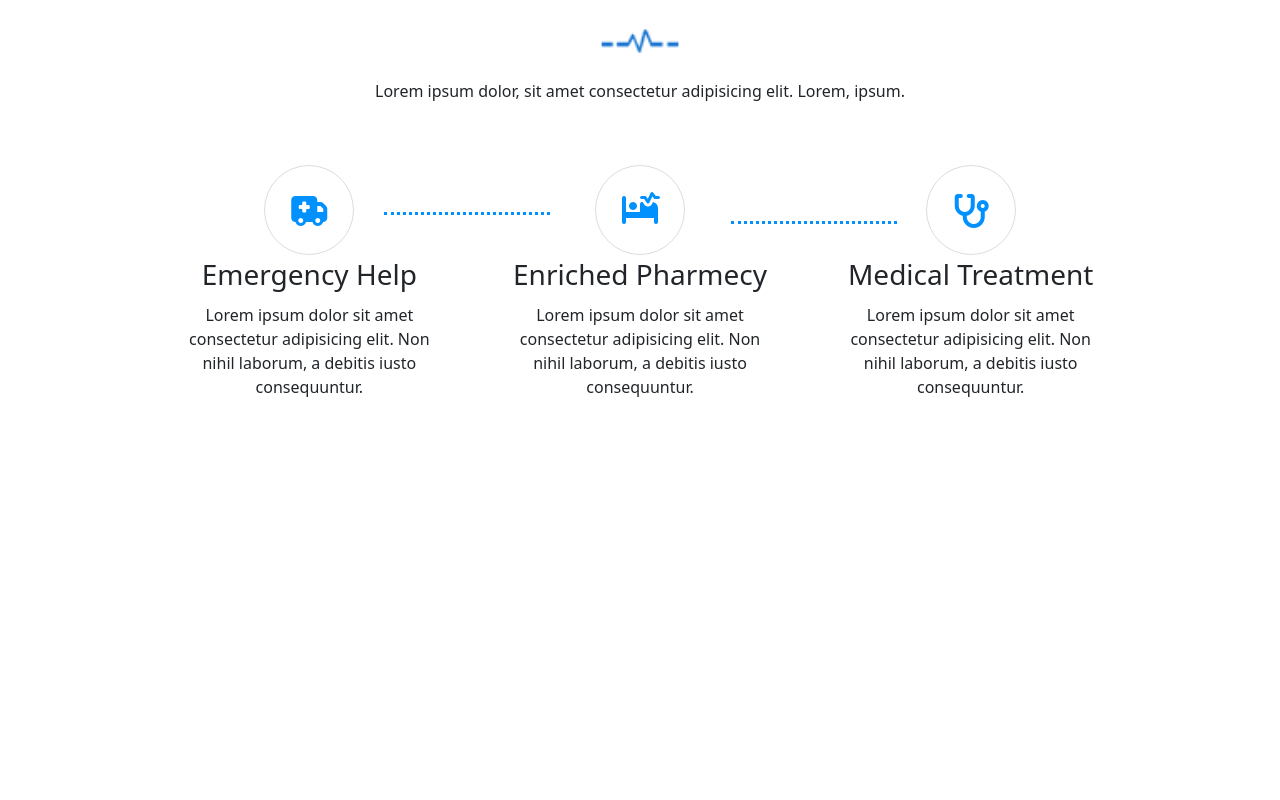
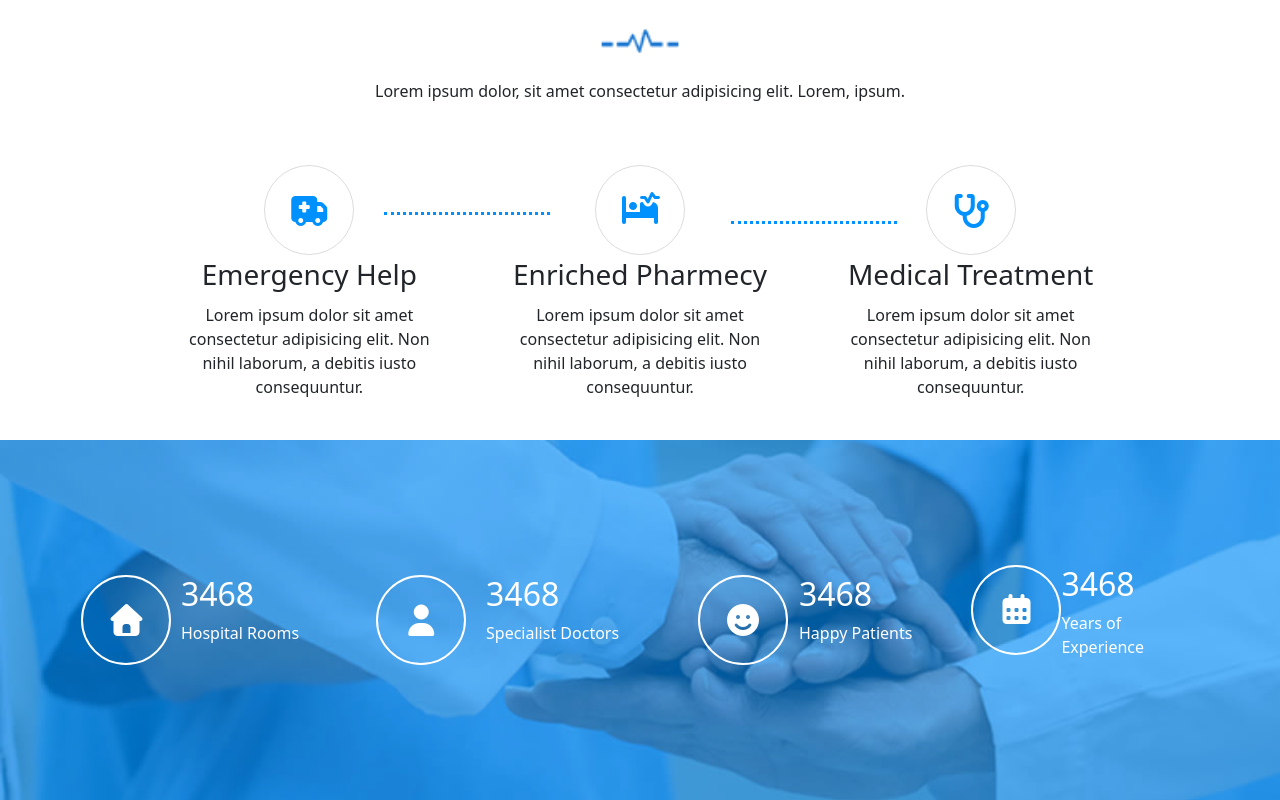
Before and after one commit to ghizlanejadraoui/finl-project-css, a plain HTML site: page index.html in a window 1280 px wide. Shown: the part 823-1623 px from the top of the page. Before the commit the page ends 1263 px from the top, so only its background shows below. Drawn offline with nearby package versions, Linux system fonts and the light colour scheme.

Commit message:
[complet] section3

```diff
--- a/index.html
+++ b/index.html
@@ -181,13 +181,43 @@
                     <i class="fa-solid fa-stethoscope"></i>
                     <h3>Medical Treatment</h3>
                     <p>Lorem ipsum dolor sit amet consectetur adipisicing elit. Non nihil laborum, a debitis iusto consequuntur.</p>
-
                 </div>
             </div>
+        </section>
+        <!--*section3  -->
+        <section class="section3">
+            <div class="textsc3 d-flex px-5">
+                <div class="d-flex justify-content-evenly w-25 px-4">
+                    <i class="fa-solid fa-house"></i>
+                    <span class="d-flex flex-column">
+                        <h2>3468</h2>
+                        <p>Hospital Rooms</p>
+                    </span>
+                </div>
+                <div class="d-flex justify-content-evenly w-25 mx-4">
+                    <i class="fa-solid fa-user"></i>
+                    <span class="d-flex flex-column">
+                        <h2>3468</h2>
+                        <p>Specialist Doctors</p>
+                    </span>
+                </div>
+                <div class="d-flex justify-content-evenly w-25 px-4">
+                    <i class="fa-solid fa-face-smile"></i>
+                    <span class="flex-column">
+                        <h2>3468</h2>
+                        <p>Happy Patients</p>
+                    </span>
+                </div>
+                <div class="d-flex justify-content-evenly w-25 px-4">
+                    <i class="fa-solid fa-calendar-days"></i>
+                    <span class="flex-column">
+                        <h2>3468</h2>
+                        <p>Years of Experience</p>
+                    </span>
+                </div>
 
-
+            </div>
         </section>
-
 
 
     </main>
--- a/src/sass/Modules/Home/_main.scss
+++ b/src/sass/Modules/Home/_main.scss
@@ -141,3 +141,34 @@
     width: 13vw;
     border-bottom: 3px dotted rgb(0, 145, 255);
 }
+//* section3
+.section3{
+    height: 45vh;
+    background-image: url(../../../../public/img/fun-bg.jpg);
+    background-size: cover;
+    color: white;
+}
+.textsc3{
+    background-color: rgba(0, 145, 255, 0.617);
+    height: 45vh;
+    justify-content: space-between;
+    align-items: center;
+    justify-content: center;
+}
+.textsc3 i{
+    font-size: xx-large;
+    border: 2px solid white;
+    width: 90px;
+    height: 90px;
+    border-radius: 100%;
+    text-align: center;
+    align-items: center;
+    display: flex;
+    justify-content: center;
+    font-size: xx-large;
+    font-weight: bolder
+}
+.textsc3 i:hover{
+    background-color: white;
+    color: rgb(0, 145, 255);
+}
```
Also changed, not shown: public/css/app.css, 1 other file.
